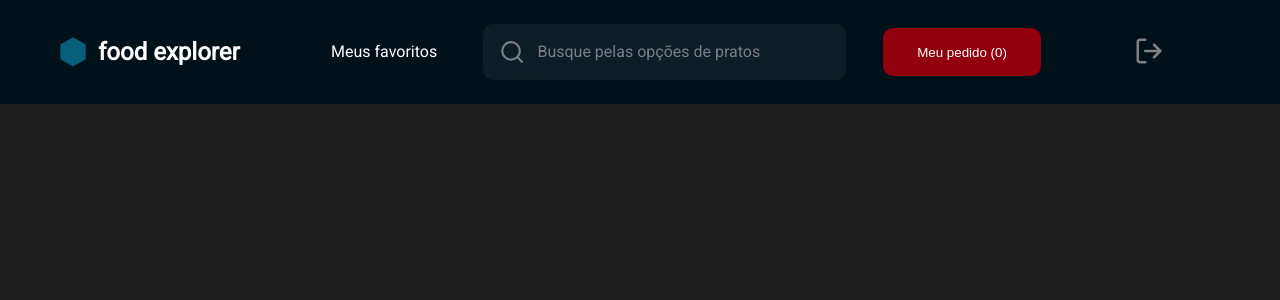
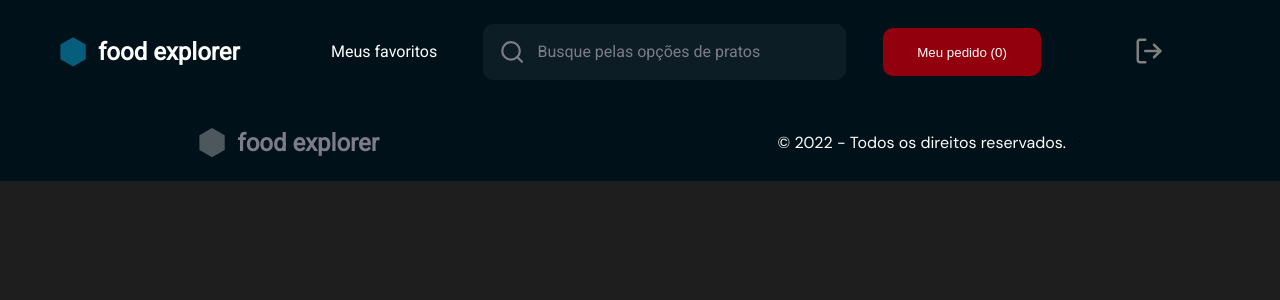
Before and after one commit to renatomarsalla/explorer-rocketseat, a React (Vite) app in the folder Desafio_Final/foodExplorer/foodExplorer/foodExplorer/: page / in a window 1280 px wide. Shown: the top 300 px of the page. Built offline with nearby package versions, Linux system fonts and the light colour scheme.

Commit message:
criado componente footer

```diff
--- a/Desafio_Final/foodExplorer/foodExplorer/foodExplorer/index.html
+++ b/Desafio_Final/foodExplorer/foodExplorer/foodExplorer/index.html
@@ -9,6 +9,13 @@
       href="https://fonts.googleapis.com/css2?family=Poppins:wght@500&family=Roboto&display=swap"
       rel="stylesheet"
     />
+
+    <link rel="preconnect" href="https://fonts.googleapis.com" />
+    <link rel="preconnect" href="https://fonts.gstatic.com" crossorigin />
+    <link
+      href="https://fonts.googleapis.com/css2?family=DM+Sans&display=swap"
+      rel="stylesheet"
+    />
     <title>FoodExplorer</title>
   </head>
   <body>
--- /dev/null
+++ b/Desafio_Final/foodExplorer/foodExplorer/foodExplorer/src/components/Footer/index.jsx
@@ -0,0 +1,29 @@
+import { Container } from './style';
+
+function Footer() {
+  return (
+    <Container>
+      <div>
+        <svg
+          width="26"
+          height="30"
+          viewBox="0 0 26 30"
+          fill="none"
+          xmlns="http://www.w3.org/2000/svg"
+        >
+          <path
+            d="M13.0635 0.0510254L25.7096 7.35221V21.9546L13.0635 29.2557L0.417527 21.9546V7.35221L13.0635 0.0510254Z"
+            fill="white"
+            fill-opacity="0.3"
+          />
+        </svg>
+        <h4>food explorer</h4>
+      </div>
+      <div className="copyright">
+        <span>&#169; 2022 - Todos os direitos reservados.</span>;
+      </div>
+    </Container>
+  );
+}
+
+export { Footer };
--- /dev/null
+++ b/Desafio_Final/foodExplorer/foodExplorer/foodExplorer/src/components/Footer/style.js
@@ -0,0 +1,41 @@
+import styled from "styled-components"
+
+const Container = styled.footer`
+  width: 100vw;
+  height: 7.7rem;
+
+  background-color: ${({ theme }) => theme.COLORS.BACKGROUND_800};
+
+  display: flex;
+  justify-content: space-around;
+  align-items: center;
+
+
+  div{
+    display: flex;
+    gap: 1.2rem;
+
+    >h4{
+      color: white;
+
+      display: flex;
+      align-items: center;
+
+      font-size: 2.4rem;
+      font-family: 'Roboto', sans-serif;
+      font-weight: 700;
+
+      color: ${({ theme }) => theme.COLORS.GRAY_300};
+    }
+  }
+
+  span{
+    color: ${({ theme }) => theme.COLORS.WHITE};
+
+    font-size: 1.6rem;
+    font-family: 'DM Sans', sans-serif;
+
+  }
+`;
+
+export { Container }
--- a/Desafio_Final/foodExplorer/foodExplorer/foodExplorer/src/pages/Home/Home.jsx
+++ b/Desafio_Final/foodExplorer/foodExplorer/foodExplorer/src/pages/Home/Home.jsx
@@ -1,11 +1,14 @@
 import { Container } from './styles';
 
 import { Header } from '../../components/Header';
+import { Footer } from '../../components/Footer';
 
 function Home() {
   return (
     <Container>
       <Header />
+
+      <Footer />
     </Container>
   );
 }
```
